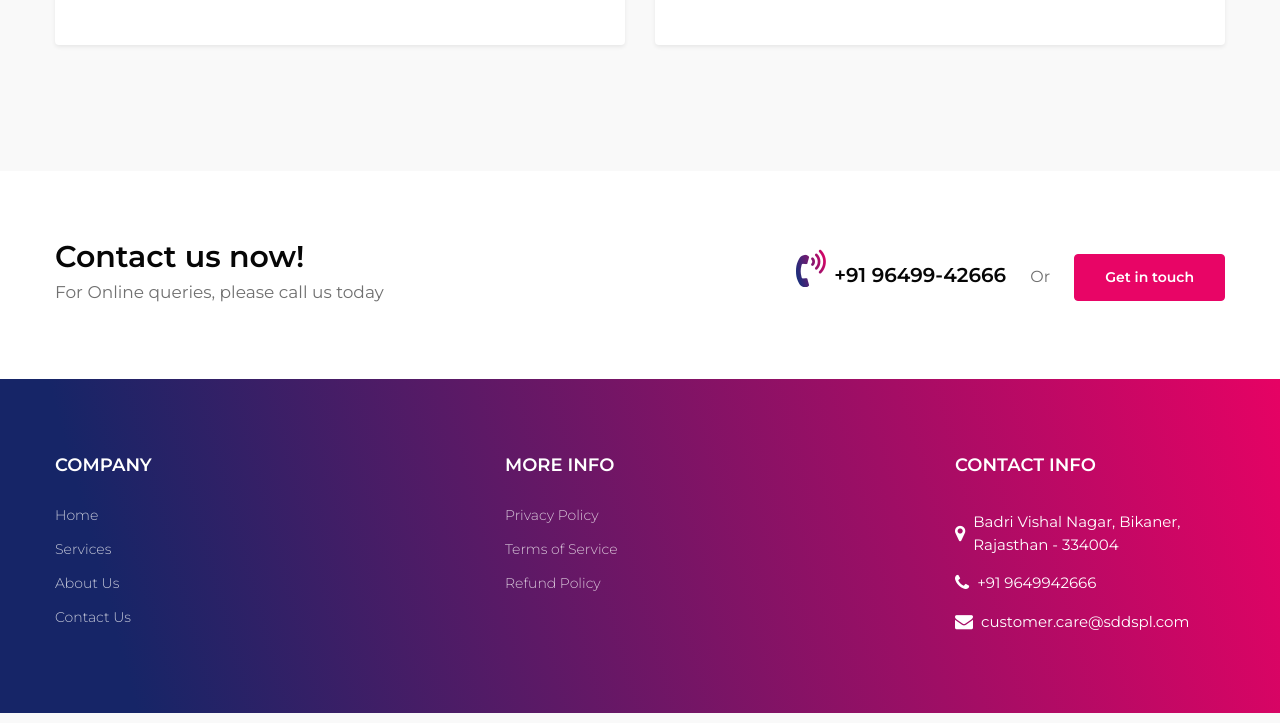
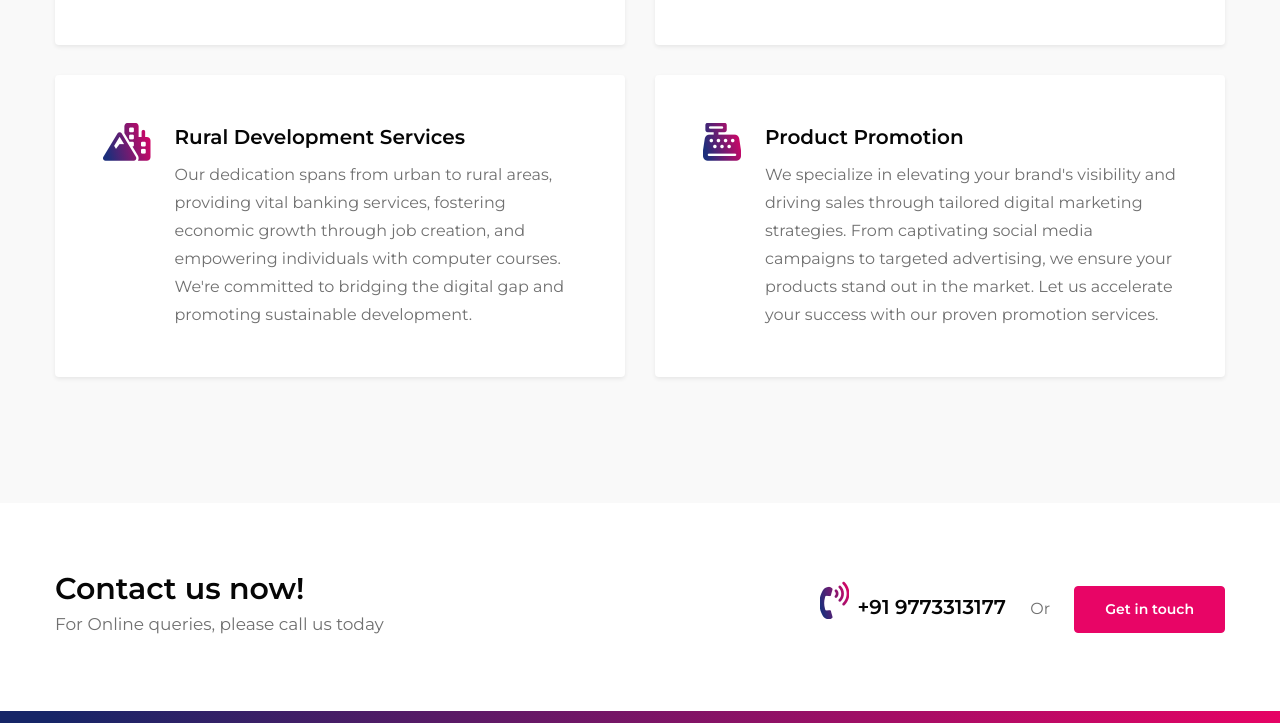
Before and after one commit to gulgulia17/sdds-1, a plain HTML site: page services.html in a window 1280 px wide. Shown: the part 1050-1773 px from the top of the page. Drawn offline with Linux system fonts and the light colour scheme.

Commit message:
final approve

```diff
--- a/services.html
+++ b/services.html
@@ -242,6 +242,36 @@ Author URL: http://w3layouts.com
                 </div>
               </div>
             </div>
+            <div class="row">
+              <div class="col-lg-6">
+                <div class="services-single d-flex p-sm-5 p-4">
+                  <div class="service-icon mr-sm-4 mr-3">
+                    <span class="fa fa-mountain-city" aria-hidden="true"></span>
+                  </div>
+                  <div class="services-content">
+                    <h5><a href="services.html">Rural Development Services</a></h5>
+                    <p>
+                        Our dedication spans from urban to rural areas, providing vital banking services, fostering economic growth through job creation, and empowering individuals with computer courses. We're committed to bridging the digital gap and promoting sustainable development.
+                    </p>
+
+                  </div>
+                </div>
+              </div>
+              <div class="col-lg-6">
+                <div class="services-single d-flex p-sm-5 p-4">
+                  <div class="service-icon mr-sm-4 mr-3">
+                    <span class="fa fa-cash-register" aria-hidden="true"></span>
+                  </div>
+                  <div class="services-content">
+                    <h5><a href="services.html">Product Promotion</a></h5>
+                    <p>
+                      We specialize in elevating your brand's visibility and driving sales through tailored digital marketing strategies. From captivating social media campaigns to targeted advertising, we ensure your products stand out in the market. Let us accelerate your success with our proven promotion services.
+                    </p>
+
+                  </div>
+                </div>
+              </div>
+            </div>
           </div>
         </div>
       </div>
@@ -266,8 +296,8 @@ Author URL: http://w3layouts.com
                     class="fa fa-volume-control-phone mr-1"
                     aria-hidden="true"
                   ></span>
-                  <a class="call-style-w3" href="tel:+91 9649942666"
-                    >+91 96499-42666</a
+                  <a class="call-style-w3" href="tel:+91 9773313177"
+                    >+91 9773313177</a
                   >
                 </li>
                 <li class="green">Or</li>
@@ -322,7 +352,7 @@ Author URL: http://w3layouts.com
                 </li>
                 <li class="d-flex align-items-center py-2">
                   <i class="fa fa-phone mr-2" aria-hidden="true"></i
-                  ><a href="tel:+91 9649942666">+91 9649942666</a>
+                  ><a href="tel:+91 9773313177">+91 9773313177</a>
                 </li>
                 <li class="d-flex align-items-center py-2">
                   <i class="fa fa-envelope mr-2" aria-hidden="true"></i
```
Also changed, not shown: about.html (+2 -7 lines), contact.html (+3 -3 lines), index.html (+41 -28 lines), privacy-policy.html (+1 -1 lines), refund.html (+1 -1 lines), terms.html (+1 -1 lines).
